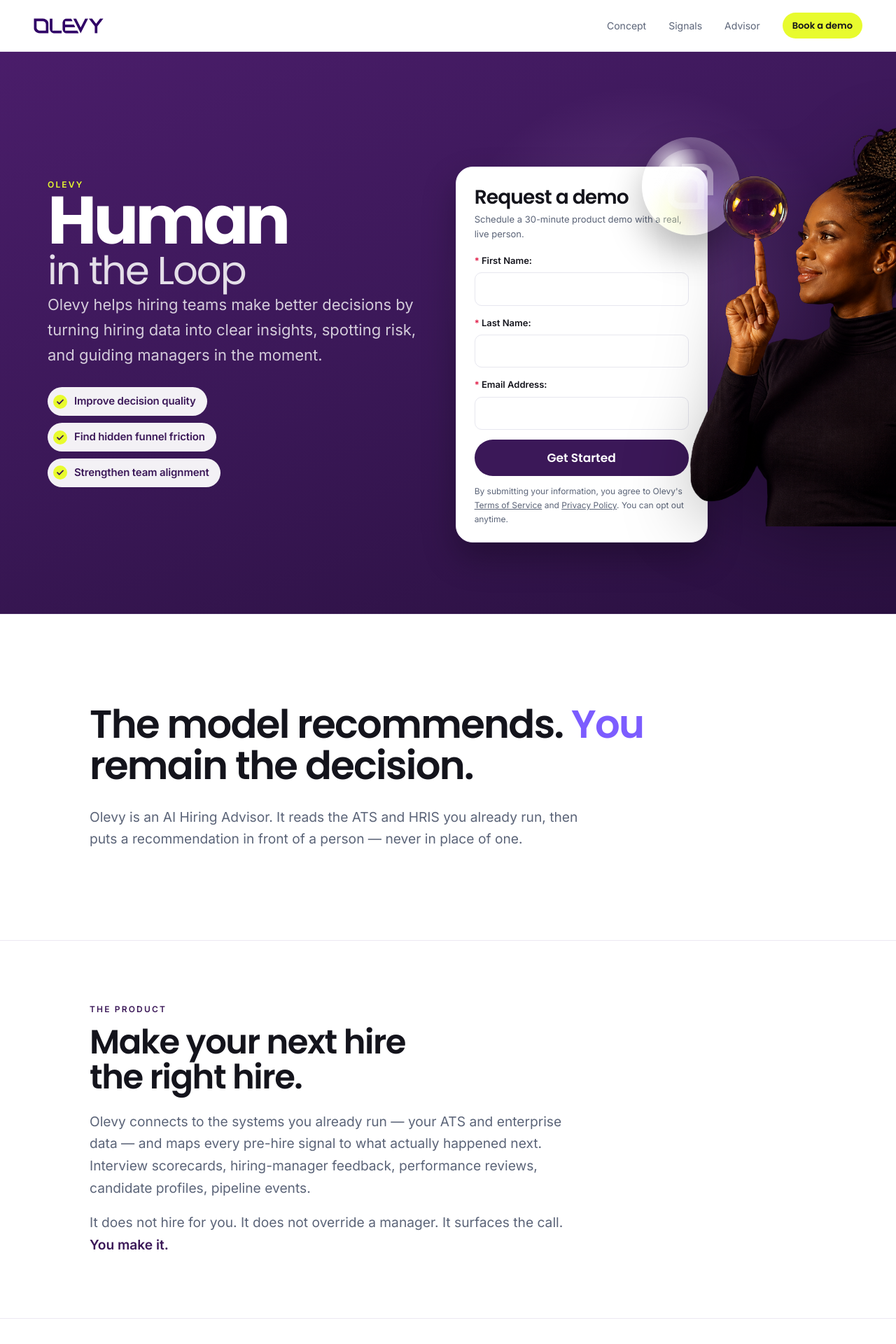
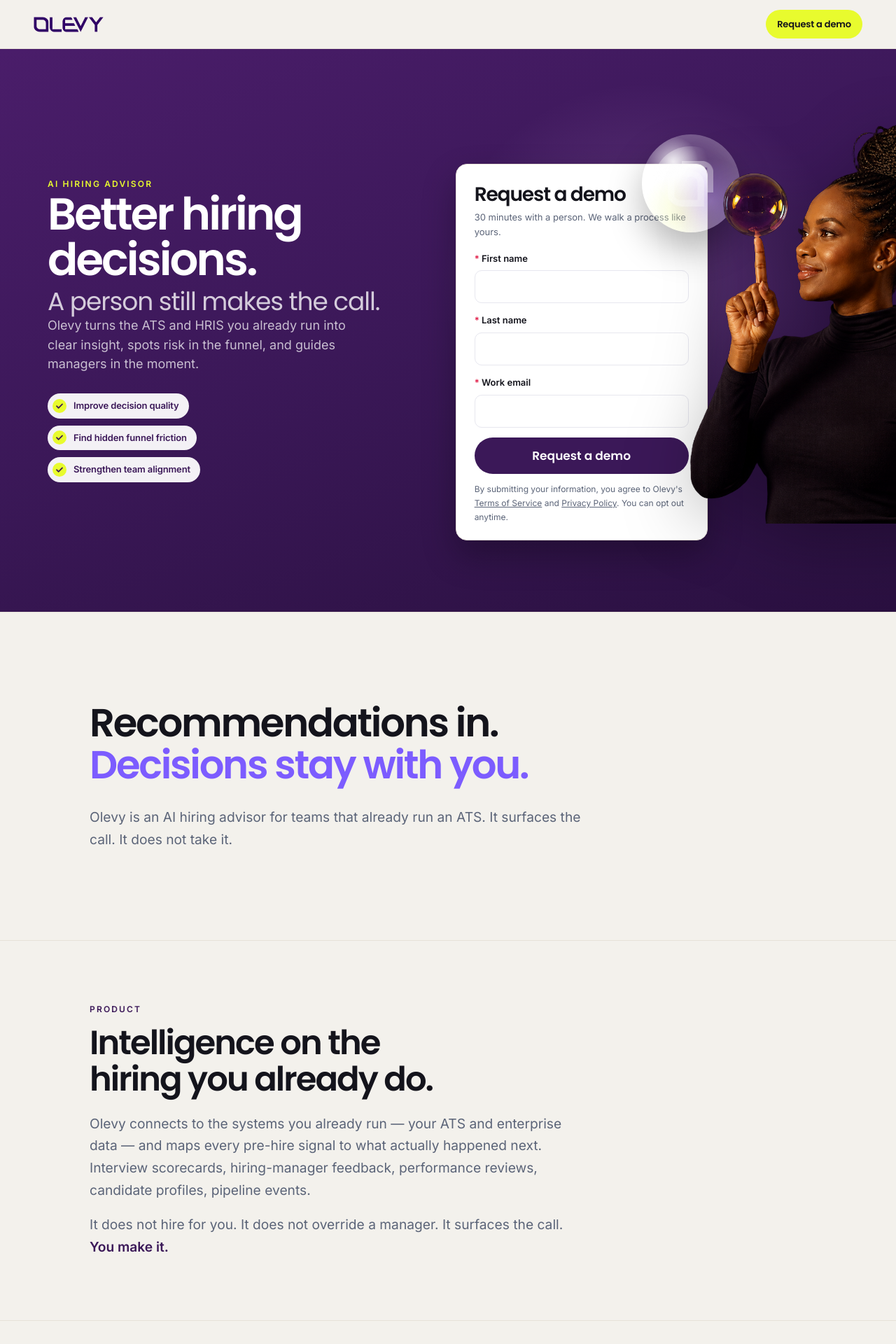
Before and after one commit to smance00/Test---smance00, a Next.js app: page / in a window 1280 px wide. Shown: the top 1920 px of the page at 70% size. Built offline with nearby package versions, Linux system fonts and the light colour scheme.

Commit message:
Elevate the homepage into a tighter tech-SaaS voice.
Lead with the product category, a decision-first headline, off-white canvas, and a single Request a demo control — without dropping the human in the hero.

Co-authored-by: Sakyra M <smance00@users.noreply.github.com>

```diff
--- a/app/layout.tsx
+++ b/app/layout.tsx
@@ -18,9 +18,9 @@ const newsreader = Newsreader({
 });
 
 export const metadata: Metadata = {
-  title: "Olevy — Human in the Loop",
+  title: "Olevy — AI Hiring Advisor",
   description:
-    "An AI Hiring Advisor that never closes the loop. Olevy floats the signal. You decide whether it pops.",
+    "Olevy helps hiring teams make better decisions. It turns ATS and HRIS data into clear insight, spots risk, and guides managers in the moment — while a person still makes the call.",
   applicationName: "Olevy",
   manifest: "/manifest.json",
   icons: {
--- a/app/loop.css
+++ b/app/loop.css
@@ -1,6 +1,6 @@
 html:has(.olv),
 html:has(.olv) body {
-  background: #ffffff;
+  background: #f3f1ec;
   color: #14141c;
 }
 
@@ -11,11 +11,12 @@ html:has(.olv) body {
   --lime: #c7d40a;
   --ink: #14141c;
   --muted: #5b6478;
-  --line: #ece8f2;
+  --line: #e6e1d8;
+  --paper: #f3f1ec;
   --gutter: clamp(20px, 4vw, 48px);
   --maxw: 1120px;
   min-height: 100dvh;
-  background: #fff;
+  background: var(--paper);
   color: var(--ink);
   font-family: "Inter", system-ui, sans-serif;
   font-size: 17px;
@@ -35,8 +36,8 @@ html:has(.olv) body {
 .olv h4 {
   font-family: "Poppins", sans-serif;
   margin: 0;
-  letter-spacing: -0.03em;
-  line-height: 1.05;
+  letter-spacing: -0.04em;
+  line-height: 1.08;
   font-weight: 600;
 }
 .olv p {
@@ -66,8 +67,8 @@ html:has(.olv) body {
   align-items: center;
   justify-content: space-between;
   gap: 20px;
-  padding: 18px var(--gutter);
-  background: rgba(255, 255, 255, 0.9);
+  padding: 14px var(--gutter);
+  background: color-mix(in srgb, var(--paper) 88%, transparent);
   backdrop-filter: blur(16px);
   border-bottom: 1px solid var(--line);
 }
@@ -87,10 +88,11 @@ html:has(.olv) body {
   background: #e8fb2e;
   color: #14141c !important;
   border-radius: 999px;
-  padding: 8px 14px;
+  padding: 10px 16px;
   font-family: "Poppins", sans-serif;
   font-size: 13px;
   font-weight: 600;
+  letter-spacing: -0.01em;
 }
 
 .olv-open {
@@ -224,7 +226,7 @@ html:has(.olv) body {
   z-index: 2;
 }
 .olv-open .olv-title b {
-  font-size: clamp(52px, 8vw, 96px);
+  font-size: clamp(36px, 5.4vw, 64px);
 }
 .olv-kicker {
   font-size: 12px;
@@ -262,24 +264,26 @@ html:has(.olv) body {
 }
 .olv-title b {
   font-family: "Poppins", sans-serif;
-  font-size: clamp(64px, 12vw, 128px);
-  font-weight: 700;
-  letter-spacing: -0.05em;
-  line-height: 0.88;
+  font-size: clamp(40px, 6vw, 64px);
+  font-weight: 600;
+  letter-spacing: -0.045em;
+  line-height: 1.02;
 }
 .olv-title i {
   font-family: "Poppins", sans-serif;
   font-style: normal;
   font-weight: 400;
-  font-size: clamp(32px, 5.4vw, 56px);
-  letter-spacing: -0.035em;
-  color: rgba(255, 255, 255, 0.86);
+  font-size: clamp(24px, 3.6vw, 36px);
+  letter-spacing: -0.03em;
+  color: rgba(255, 255, 255, 0.78);
+  margin-top: 8px;
 }
 .olv-lede {
-  max-width: 42ch;
-  margin-top: 28px;
-  font-size: clamp(18px, 2vw, 22px);
-  color: rgba(255, 255, 255, 0.78);
+  max-width: 38ch;
+  margin-top: 22px;
+  font-size: clamp(16px, 1.7vw, 18px);
+  line-height: 1.55;
+  color: rgba(255, 255, 255, 0.72);
 }
 .olv-points {
   display: flex;
@@ -297,8 +301,8 @@ html:has(.olv) body {
   background: rgba(255, 255, 255, 0.94);
   color: var(--plum);
   border-radius: 999px;
-  padding: 8px 16px 8px 8px;
-  font-size: 15px;
+  padding: 7px 14px 7px 7px;
+  font-size: 13px;
   font-weight: 600;
   letter-spacing: -0.01em;
 }
@@ -354,17 +358,18 @@ html:has(.olv) body {
 }
 .olv-pillar {
   display: block;
-  min-height: 280px;
-  padding: 28px 24px;
+  min-height: 260px;
+  padding: 24px 22px;
   border: 1px solid var(--line);
-  border-radius: 28px;
-  background: #faf8fc;
-  transition: background 0.2s, transform 0.2s, border-color 0.2s;
+  border-radius: 16px;
+  background: #fff;
+  transition: background 0.2s, transform 0.2s, border-color 0.2s, box-shadow 0.2s;
 }
 .olv-pillar:hover {
   background: #fff;
-  border-color: color-mix(in srgb, var(--violet) 35%, var(--line));
-  transform: translateY(-4px);
+  border-color: color-mix(in srgb, var(--plum) 28%, var(--line));
+  box-shadow: 0 16px 36px -24px rgba(59, 24, 88, 0.35);
+  transform: translateY(-3px);
 }
 .olv-pillar span {
   font-family: "Poppins", sans-serif;
@@ -701,8 +706,8 @@ html:has(.olv) body {
   max-width: 420px;
   margin-top: 32px;
   padding: 28px;
-  border-radius: 24px;
-  background: #faf8fc;
+  border-radius: 16px;
+  background: #fff;
   border: 1px solid var(--line);
   color: #14141c;
 }
--- a/app/page.tsx
+++ b/app/page.tsx
@@ -31,13 +31,13 @@ export default function HomePage() {
         <section className="olv-open">
           <div className="wrap olv-open-grid">
             <div className="olv-open-copy">
-              <p className="olv-kicker reveal">Olevy</p>
+              <p className="olv-kicker reveal">AI Hiring Advisor</p>
               <h1 className="olv-title reveal">
-                <b>Human</b>
-                <i>in the Loop</i>
+                <b>Better hiring decisions.</b>
+                <i>A person still makes the call.</i>
               </h1>
               <p className="olv-lede reveal">
-                Olevy helps hiring teams make better decisions by turning hiring data into clear insights, spotting risk, and guiding managers in the moment.
+                Olevy turns the ATS and HRIS you already run into clear insight, spots risk in the funnel, and guides managers in the moment.
               </p>
               <ul className="olv-points reveal">
                 <li>
@@ -72,19 +72,19 @@ export default function HomePage() {
         <section className="olv-section" id="rule">
           <div className="wrap">
             <h2 className="olv-rule reveal">
-              The model recommends. <em>You</em> remain the decision.
+              Recommendations in. <em>Decisions stay with you.</em>
             </h2>
             <p className="olv-prose reveal" style={{ marginTop: 28 }}>
-              Olevy is an AI Hiring Advisor. It reads the ATS and HRIS you already run, then puts a recommendation in front of a person — never in place of one.
+              Olevy is an AI hiring advisor for teams that already run an ATS. It surfaces the call. It does not take it.
             </p>
           </div>
         </section>
 
         <section className="olv-section tight" id="what">
           <div className="wrap">
-            <p className="olv-kicker reveal">The product</p>
+            <p className="olv-kicker reveal">Product</p>
             <h2 className="reveal" style={{ marginTop: 12, fontSize: "clamp(32px, 4vw, 48px)", maxWidth: "16ch" }}>
-              Make your next hire the right hire.
+              Intelligence on the hiring you already do.
             </h2>
             <p className="olv-prose reveal" style={{ marginTop: 22 }}>
               Olevy connects to the systems you already run — your ATS and enterprise data — and maps every pre-hire signal to what actually happened next. Interview scorecards, hiring-manager feedback, performance reviews, candidate profiles, pipeline events.
@@ -97,9 +97,9 @@ export default function HomePage() {
 
         <section className="olv-section tight" id="signals">
           <div className="wrap">
-            <p className="olv-kicker reveal">What it surfaces</p>
+            <p className="olv-kicker reveal">Capabilities</p>
             <h2 className="reveal" style={{ marginTop: 12, fontSize: "clamp(32px, 4vw, 48px)" }}>
-              Three things hiring leaders need.
+              What hiring leaders see.
             </h2>
             <div className="olv-pillars">
               <Link className="olv-pillar reveal" href="/signals#quality">
@@ -205,9 +205,9 @@ export default function HomePage() {
 
         <section className="olv-section tight" id="systems">
           <div className="wrap">
-            <p className="olv-kicker reveal">Connections</p>
+            <p className="olv-kicker reveal">Integrations</p>
             <h2 className="reveal" style={{ marginTop: 12, fontSize: "clamp(32px, 4vw, 48px)", maxWidth: "16ch" }}>
-              Your systems. Already running.
+              Connects to the stack you already run.
             </h2>
             <p className="olv-prose reveal" style={{ marginTop: 18 }}>
               No migration. No cold start. Olevy activates interview scorecards, hiring-manager feedback, performance reviews, candidate profiles, and pipeline events.
--- a/components/DemoRequestForm.tsx
+++ b/components/DemoRequestForm.tsx
@@ -52,10 +52,10 @@ export function DemoRequestForm({
   return (
     <form className={`demo-form reveal ${className}`.trim()} onSubmit={onSubmit} id={id}>
       <h3>Request a demo</h3>
-      <p className="demo-form-lead">Schedule a 30-minute product demo with a real, live person.</p>
+      <p className="demo-form-lead">30 minutes with a person. We walk a process like yours.</p>
       <label>
         <span>
-          <i aria-hidden="true">*</i> First Name:
+          <i aria-hidden="true">*</i> First name
         </span>
         <input
           type="text"
@@ -68,7 +68,7 @@ export function DemoRequestForm({
       </label>
       <label>
         <span>
-          <i aria-hidden="true">*</i> Last Name:
+          <i aria-hidden="true">*</i> Last name
         </span>
         <input
           type="text"
@@ -81,7 +81,7 @@ export function DemoRequestForm({
       </label>
       <label>
         <span>
-          <i aria-hidden="true">*</i> Email Address:
+          <i aria-hidden="true">*</i> Work email
         </span>
         <input
           type="email"
@@ -94,7 +94,7 @@ export function DemoRequestForm({
       </label>
       {error ? <p className="demo-error">{error}</p> : null}
       <button type="submit" className="demo-submit">
-        Get Started
+        Request a demo
       </button>
       <p className="demo-legal">
         By submitting your information, you agree to Olevy&apos;s{" "}
--- a/components/LoopChrome.tsx
+++ b/components/LoopChrome.tsx
@@ -8,11 +8,8 @@ export function LoopChrome() {
         <BrandMark height={22} variant="light" />
       </Link>
       <nav>
-        <Link href="/concept">Concept</Link>
-        <Link href="/signals">Signals</Link>
-        <Link href="/#levy">Advisor</Link>
-        <Link className="olv-nav-cta" href="/demo">
-          Book a demo
+        <Link className="olv-nav-cta" href="/#hero-request-demo">
+          Request a demo
         </Link>
       </nav>
     </header>
--- a/components/LoopFooter.tsx
+++ b/components/LoopFooter.tsx
@@ -3,12 +3,9 @@ import Link from "next/link";
 export function LoopFooter() {
   return (
     <footer className="olv-foot">
-      <p>Olevy — Human in the Loop.</p>
+      <p>Olevy — AI Hiring Advisor.</p>
       <nav>
-        <Link href="/concept">Concept</Link>
-        <Link href="/signals">Signals</Link>
-        <Link href="/#levy">Advisor</Link>
-        <Link href="/demo">Demo</Link>
+        <Link href="/#hero-request-demo">Request a demo</Link>
         <Link href="/blog">Notes</Link>
         <a href="mailto:info@joinolevy.com">info@joinolevy.com</a>
       </nav>
```
